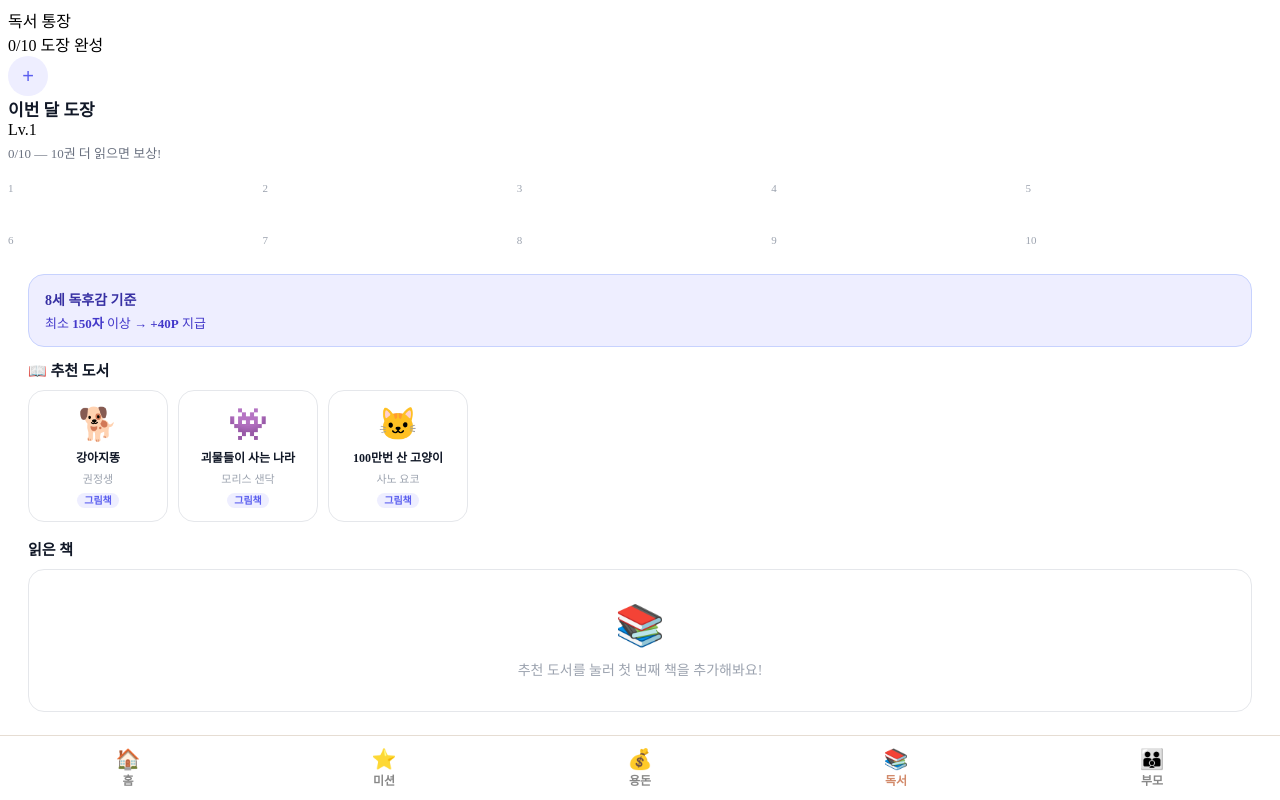
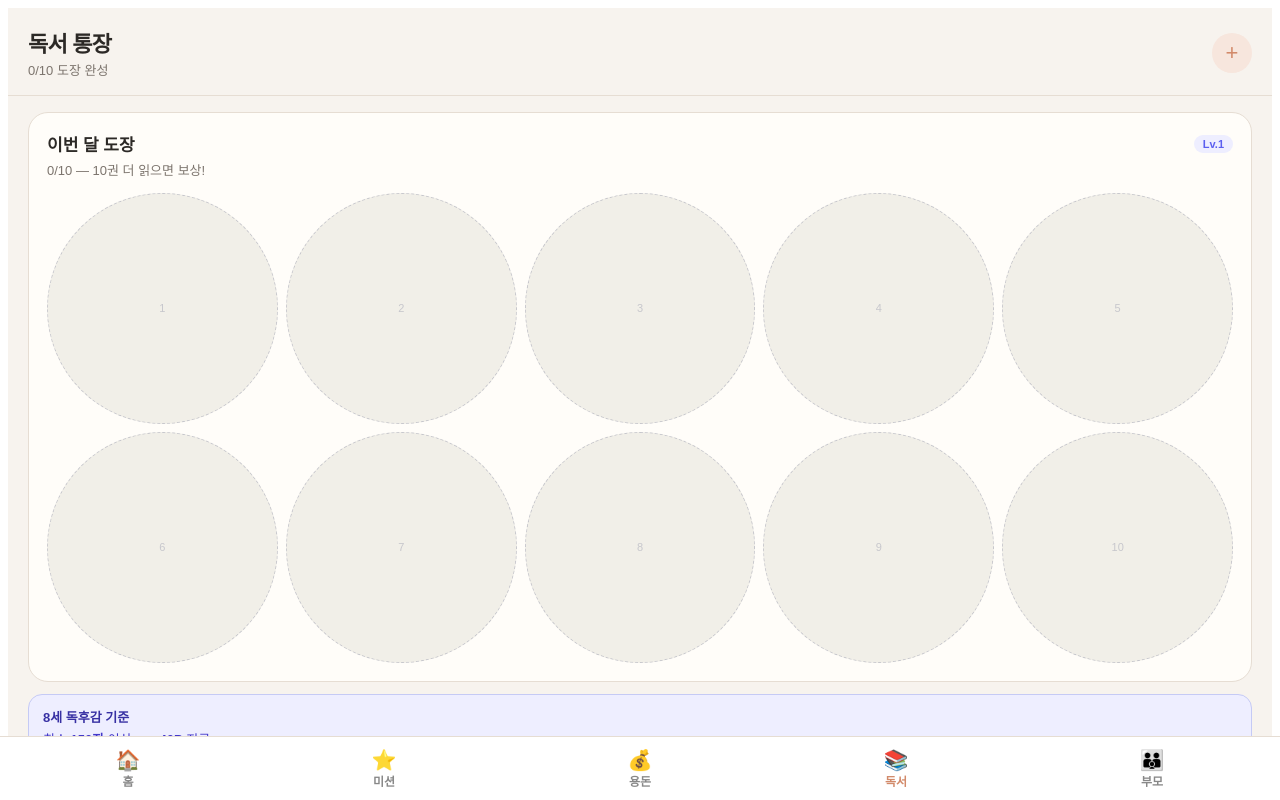
Before and after one commit to thegod1218/daily-kids, a React (Vite) app: page /child/books in a window 1280 px wide. Shown: the top 800 px of the page. Built offline with nearby package versions, Linux system fonts and the light colour scheme.

Commit message:
Update BooksPage.jsx

```diff
--- a/src/pages/child/BooksPage.jsx
+++ b/src/pages/child/BooksPage.jsx
@@ -1,57 +1,58 @@
 import React, { useState } from 'react'
+import { useNavigate } from 'react-router-dom'
 import { useAppStore } from '../../store'
-import { useToast } from '../../hooks/useToast'
-import TabBar from '../../components/TabBar'
-import { Sheet, ProgBar } from '../../components/Common'
 
-// 나이별 최소 글자수 & 포인트
 const AGE_CONFIG = [
-  { maxAge: 7,  minLen: 50,  pts: 20,  label: '50자 이상' },
-  { maxAge: 9,  minLen: 150, pts: 40,  label: '150자 이상' },
-  { maxAge: 11, minLen: 300, pts: 60,  label: '300자 이상' },
-  { maxAge: 99, minLen: 500, pts: 100, label: '500자 이상' },
+  { maxAge:7,  minLen:50,  pts:20  },
+  { maxAge:9,  minLen:150, pts:40  },
+  { maxAge:11, minLen:300, pts:60  },
+  { maxAge:99, minLen:500, pts:100 },
 ]
 
-function getConfig(age) {
-  return AGE_CONFIG.find(c => age <= c.maxAge) || AGE_CONFIG[AGE_CONFIG.length - 1]
+const BOOK_RECS = {
+  '7':  [{ title:'강아지똥',       author:'권정생',   genre:'그림책', emoji:'🐕' },
+         { title:'100만번 산 고양이', author:'사노 요코', genre:'그림책', emoji:'🐱' },
+         { title:'구름빵',          author:'백희나',   genre:'그림책', emoji:'☁️' }],
+  '10': [{ title:'어린왕자',        author:'생텍쥐페리', genre:'소설',   emoji:'🌹' },
+         { title:'해리포터',         author:'J.K. 롤링', genre:'판타지', emoji:'🧙' },
+         { title:'오즈의 마법사',    author:'L.F. 바움', genre:'동화',   emoji:'🌈' }],
+  '13': [{ title:'데미안',          author:'헤르만 헤세', genre:'성장소설', emoji:'🦅' },
+         { title:'어린왕자',        author:'생텍쥐페리', genre:'소설',    emoji:'🌹' },
+         { title:'파친코',          author:'이민진',    genre:'역사소설', emoji:'📖' }],
 }
 
-// 무료 도서 추천 (알라딘 API 대신 큐레이션 데이터)
-const BOOK_RECS = {
-  '7':  [{ title: '강아지똥', author: '권정생', genre: '그림책', emoji: '🐕' }, { title: '괴물들이 사는 나라', author: '모리스 샌닥', genre: '그림책', emoji: '👾' }, { title: '100만번 산 고양이', author: '사노 요코', genre: '그림책', emoji: '🐱' }],
-  '10': [{ title: '어린왕자', author: '생텍쥐페리', genre: '소설', emoji: '🌹' }, { title: '해리포터와 마법사의 돌', author: 'J.K. 롤링', genre: '판타지', emoji: '🧙' }, { title: '오즈의 마법사', author: 'L.F. 바움', genre: '동화', emoji: '🌈' }],
-  '13': [{ title: '파친코', author: '이민진', genre: '역사소설', emoji: '📖' }, { title: '채식주의자', author: '한강', genre: '소설', emoji: '🌿' }, { title: '데미안', author: '헤르만 헤세', genre: '성장소설', emoji: '🦅' }],
+const STATUS = {
+  reading:       { label:'읽는 중',  color:'#7C746D', bg:'#F7F3EE' },
+  pendingReview: { label:'검수 요청', color:'#C06000', bg:'#FFF8EE' },
+  approved:      { label:'완료',     color:'#4A7C59', bg:'#EDF9F0' },
+  rejected:      { label:'다시 쓰기', color:'#C0395A', bg:'#FFF0F4' },
 }
 
-function getRecommendations(age) {
-  if (age <= 8)  return BOOK_RECS['7']
-  if (age <= 12) return BOOK_RECS['10']
-  return BOOK_RECS['13']
-}
-
-const STATUS_CONFIG = {
-  reading:       { label: '읽는 중',  color: '#6B7280', bg: '#F3F4F6' },
-  pendingReview: { label: '검수 요청', color: '#D97706', bg: '#FFFBEB' },
-  approved:      { label: '완료',     color: '#16A34A', bg: '#F0FDF4' },
-  rejected:      { label: '다시 쓰기', color: '#DC2626', bg: '#FEF2F2' },
+function Toast({ msg }) {
+  if (!msg) return null
+  return <div style={{ position:'fixed', bottom:90, left:'50%', transform:'translateX(-50%)', background:'#2C2926', color:'white', padding:'12px 20px', borderRadius:24, fontSize:14, fontWeight:600, whiteSpace:'nowrap', zIndex:999, pointerEvents:'none', maxWidth:'90%' }}>{msg}</div>
 }
 
 export default function BooksPage() {
+  const nav = useNavigate()
   const { childAge, books, addBook, submitReview } = useAppStore()
-  const { show, ToastEl } = useToast()
-  const cfg = getConfig(childAge)
-  const recs = getRecommendations(childAge)
-  const stamps = books.filter(b => b.status === 'approved').length
+  const [addOpen, setAddOpen]       = useState(false)
+  const [reviewBook, setReviewBook] = useState(null)
+  const [bkTitle, setBkTitle]       = useState('')
+  const [bkAuthor, setBkAuthor]     = useState('')
+  const [review, setReview]         = useState('')
+  const [toast, setToast]           = useState(null)
 
-  const [addOpen, setAddOpen] = useState(false)
-  const [reviewBook, setReviewBook] = useState(null)
-  const [bkTitle, setBkTitle] = useState('')
-  const [bkAuthor, setBkAuthor] = useState('')
-  const [review, setReview] = useState('')
+  const show = (msg) => { setToast(msg); setTimeout(() => setToast(null), 2400) }
 
-  const handleAdd = (title = bkTitle, author = bkAuthor) => {
-    if (!title.trim()) { show('책 제목을 입력해주세요'); return }
-    addBook({ title: title.trim(), author: author || '미상' })
+  const cfg    = AGE_CONFIG.find(c => childAge <= c.maxAge) || AGE_CONFIG[AGE_CONFIG.length-1]
+  const recs   = childAge <= 8 ? BOOK_RECS['7'] : childAge <= 12 ? BOOK_RECS['10'] : BOOK_RECS['13']
+  const stamps = books.filter(b => b.status==='approved').length
+  const path   = window.location.pathname
+
+  const handleAdd = (t = bkTitle, a = bkAuthor) => {
+    if (!t.trim()) { show('책 제목을 입력해주세요'); return }
+    addBook({ title:t.trim(), author:a||'미상' })
     setBkTitle(''); setBkAuthor(''); setAddOpen(false)
     show('책 추가 완료! 열심히 읽어봐요 📚')
   }
@@ -63,139 +64,159 @@ export default function BooksPage() {
     show('독후감 제출! 부모님 검수를 기다려요 🎉')
   }
 
-  const openReview = (book) => {
-    setReviewBook(book)
-    setReview(book.review || '')
-  }
+  const inputStyle = { width:'100%', height:50, border:'1.5px solid #E6DDD3', borderRadius:12, padding:'0 16px', fontSize:16, outline:'none', fontFamily:'inherit', marginBottom:12, boxSizing:'border-box', background:'white' }
+
+  const tabs = [
+    { icon:'🏠', label:'홈',   to:'/child/home'      },
+    { icon:'⭐', label:'미션', to:'/child/missions'   },
+    { icon:'💰', label:'용돈', to:'/child/money'      },
+    { icon:'📚', label:'독서', to:'/child/books'      },
+    { icon:'👪', label:'부모', to:'/parent/dashboard' },
+  ]
 
   return (
-    <div className="page">
-      <div className="page-header">
+    <div style={{ minHeight:'100vh', background:'#F7F3EE', paddingBottom:90, fontFamily:'sans-serif', color:'#2C2926' }}>
+
+      {/* 헤더 */}
+      <div style={{ background:'#F7F3EE', padding:'18px 20px 16px', borderBottom:'1px solid #E6DDD3', position:'sticky', top:0, zIndex:50, display:'flex', alignItems:'center', justifyContent:'space-between' }}>
         <div>
-          <div className="header-title">독서 통장</div>
-          <div className="header-sub">{stamps}/10 도장 완성</div>
+          <div style={{ fontSize:22, fontWeight:800, letterSpacing:'-0.8px' }}>독서 통장</div>
+          <div style={{ fontSize:13, color:'#7C746D', marginTop:2 }}>{stamps}/10 도장 완성</div>
         </div>
-        <button onClick={() => setAddOpen(true)} style={{ width: 40, height: 40, borderRadius: '50%', border: 'none', background: '#EEEEFF', cursor: 'pointer', fontSize: 20, color: '#5B5FEF' }} aria-label="추가">+</button>
+        <button onClick={() => setAddOpen(true)} style={{ width:40, height:40, borderRadius:'50%', border:'none', background:'#F7E6DD', cursor:'pointer', fontSize:22, color:'#D28A6A', display:'flex', alignItems:'center', justifyContent:'center' }}>+</button>
       </div>
 
+      <div style={{ padding:'16px 20px 0' }}>
+
         {/* 도장판 */}
-      <div className="card" style={{ borderColor: stamps >= 10 ? '#22C55E' : '#E5E7EB', background: stamps >= 10 ? '#F0FDF4' : 'white' }}>
-        <div className="spb" style={{ marginBottom: 4 }}>
-          <div style={{ fontSize: 17, fontWeight: 700, color: '#111827' }}>이번 달 도장</div>
-          <span className={`badge ${stamps >= 10 ? 'badge-green' : 'badge-accent'}`}>Lv.{Math.floor(stamps / 10) + 1}</span>
+        <div style={{ background: stamps>=10 ? '#EDF9F0' : '#FFFDF9', borderRadius:20, border: stamps>=10 ? '1px solid #B8DBBF' : '1px solid #E6DDD3', padding:18, marginBottom:12 }}>
+          <div style={{ display:'flex', alignItems:'center', justifyContent:'space-between', marginBottom:4 }}>
+            <div style={{ fontSize:17, fontWeight:700 }}>이번 달 도장</div>
+            <span style={{ fontSize:11, fontWeight:700, padding:'3px 9px', borderRadius:20, background: stamps>=10 ? '#EDF9F0' : '#EEEEFF', color: stamps>=10 ? '#4A7C59' : '#5B5FEF' }}>Lv.{Math.floor(stamps/10)+1}</span>
           </div>
-        <div style={{ fontSize: 13, color: '#6B7280', marginBottom: 16 }}>
-          {stamps}/10 — {stamps >= 10 ? '🎉 이번 달 목표 달성!' : `${10 - stamps}권 더 읽으면 보상!`}
+          <div style={{ fontSize:13, color:'#7C746D', marginBottom:14 }}>
+            {stamps}/10 — {stamps>=10 ? '🎉 이번 달 목표 달성!' : `${10-stamps}권 더 읽으면 보상!`}
           </div>
-        <div style={{ display: 'grid', gridTemplateColumns: 'repeat(5,1fr)', gap: 8 }}>
-          {Array.from({ length: 10 }).map((_, i) => (
-            <div key={i} className={`stamp ${i < stamps ? 'on' : 'off'}`} style={{ height: 44 }}>
-              {i < stamps ? '📚' : <span style={{ fontSize: 11, color: '#9CA3AF' }}>{i + 1}</span>}
+          <div style={{ display:'grid', gridTemplateColumns:'repeat(5,1fr)', gap:8 }}>
+            {Array.from({length:10}).map((_,i) => (
+              <div key={i} style={{ aspectRatio:'1', borderRadius:'50%', display:'flex', alignItems:'center', justifyContent:'center', background: i<stamps ? '#EDF9F0' : '#F1EFE8', border: i<stamps ? '2px solid #4A7C59' : '1.5px dashed #C7C7CC', fontSize: i<stamps ? 18 : 11, color: i<stamps ? '#4A7C59' : '#C7C7CC' }}>
+                {i < stamps ? '📚' : i+1}
               </div>
             ))}
           </div>
         </div>
 
-      {/* 나이별 독후감 안내 */}
-      <div style={{ margin: '0 20px 12px', background: '#EEEEFF', borderRadius: 16, padding: '14px 16px', border: '1px solid #C7D2FE' }}>
-        <div style={{ fontSize: 14, fontWeight: 700, color: '#3730A3', marginBottom: 4 }}>
-          {childAge}세 독후감 기준
-        </div>
-        <div style={{ fontSize: 13, color: '#4338CA' }}>
-          최소 <strong>{cfg.minLen}자</strong> 이상 → <strong>+{cfg.pts}P</strong> 지급
-        </div>
+        {/* 나이별 기준 */}
+        <div style={{ background:'#EEEEFF', borderRadius:14, padding:'12px 14px', marginBottom:12, border:'1px solid #C5CAF5' }}>
+          <div style={{ fontSize:13, fontWeight:700, color:'#3730A3', marginBottom:3 }}>{childAge}세 독후감 기준</div>
+          <div style={{ fontSize:13, color:'#4338CA' }}>최소 <strong>{cfg.minLen}자</strong> 이상 → <strong>+{cfg.pts}P</strong> 지급</div>
         </div>
 
-      {/* 책 추천 */}
-      <div style={{ padding: '0 20px', marginBottom: 8 }}>
-        <div style={{ fontSize: 15, fontWeight: 700, color: '#111827', marginBottom: 10 }}>📖 추천 도서</div>
-        <div style={{ display: 'flex', gap: 10, overflowX: 'auto', paddingBottom: 4 }}>
-          {recs.map((r, i) => (
+        {/* 추천 도서 */}
+        <div style={{ fontSize:17, fontWeight:700, marginBottom:10 }}>📖 추천 도서</div>
+        <div style={{ display:'flex', gap:10, overflowX:'auto', paddingBottom:8, marginBottom:4 }}>
+          {recs.map((r,i) => (
             <div key={i} onClick={() => { setBkTitle(r.title); setBkAuthor(r.author); setAddOpen(true) }}
-              style={{ flexShrink: 0, width: 110, background: 'white', borderRadius: 16, border: '1px solid #E5E7EB', padding: 14, cursor: 'pointer', textAlign: 'center' }}>
-              <div style={{ fontSize: 32, marginBottom: 8 }}>{r.emoji}</div>
-              <div style={{ fontSize: 12, fontWeight: 700, color: '#111827', marginBottom: 3, lineHeight: 1.3 }}>{r.title}</div>
-              <div style={{ fontSize: 11, color: '#9CA3AF' }}>{r.author}</div>
-              <div style={{ fontSize: 10, marginTop: 6 }}>
-                <span style={{ background: '#EEEEFF', color: '#5B5FEF', padding: '2px 7px', borderRadius: 8, fontWeight: 600 }}>{r.genre}</span>
+              style={{ flexShrink:0, width:100, background:'#FFFDF9', borderRadius:16, border:'1px solid #E6DDD3', padding:12, cursor:'pointer', textAlign:'center' }}>
+              <div style={{ fontSize:30, marginBottom:6 }}>{r.emoji}</div>
+              <div style={{ fontSize:12, fontWeight:700, lineHeight:1.3, marginBottom:3 }}>{r.title}</div>
+              <div style={{ fontSize:10, color:'#9CA3AF' }}>{r.author}</div>
+              <div style={{ marginTop:6 }}>
+                <span style={{ background:'#EEEEFF', color:'#5B5FEF', padding:'2px 7px', borderRadius:8, fontSize:10, fontWeight:600 }}>{r.genre}</span>
               </div>
             </div>
           ))}
         </div>
-      </div>
 
         {/* 읽은 책 */}
-      <div style={{ padding: '4px 20px 8px' }}>
-        <div style={{ fontSize: 15, fontWeight: 700, color: '#111827', marginBottom: 10 }}>읽은 책</div>
+        <div style={{ fontSize:17, fontWeight:700, margin:'12px 0 10px' }}>읽은 책</div>
         {books.length > 0 ? books.map(b => {
-          const sc = STATUS_CONFIG[b.status] || STATUS_CONFIG.reading
+          const sc = STATUS[b.status] || STATUS.reading
           return (
-            <div key={b.id} onClick={() => openReview(b)}
-              style={{ display: 'flex', alignItems: 'center', gap: 14, background: 'white', borderRadius: 16, border: '1px solid #E5E7EB', padding: '14px 16px', marginBottom: 10, cursor: 'pointer' }}>
-              <div style={{ width: 44, height: 56, borderRadius: 10, background: '#F0FDF4', display: 'flex', alignItems: 'center', justifyContent: 'center', fontSize: 24, flexShrink: 0 }}>📗</div>
-              <div style={{ flex: 1, minWidth: 0 }}>
-                <div style={{ fontSize: 15, fontWeight: 700, color: '#111827', marginBottom: 2 }}>{b.title}</div>
-                <div style={{ fontSize: 13, color: '#9CA3AF' }}>{b.author}</div>
-                {b.review && (
-                  <div style={{ fontSize: 12, color: '#6B7280', marginTop: 4 }}>{b.review.length}자 작성</div>
-                )}
+            <div key={b.id} onClick={() => { setReviewBook(b); setReview(b.review||'') }}
+              style={{ display:'flex', alignItems:'center', gap:12, background:'#FFFDF9', borderRadius:16, border:'1px solid #E6DDD3', padding:'14px 16px', marginBottom:10, cursor:'pointer' }}>
+              <div style={{ width:42, height:54, borderRadius:10, background:'#EDF9F0', display:'flex', alignItems:'center', justifyContent:'center', fontSize:22, flexShrink:0 }}>📗</div>
+              <div style={{ flex:1, minWidth:0 }}>
+                <div style={{ fontSize:15, fontWeight:700, marginBottom:2 }}>{b.title}</div>
+                <div style={{ fontSize:12, color:'#9CA3AF' }}>{b.author}</div>
+                {b.review && <div style={{ fontSize:11, color:'#7C746D', marginTop:3 }}>{b.review.length}자 작성</div>}
               </div>
-              <span style={{ fontSize: 11, fontWeight: 600, padding: '4px 10px', borderRadius: 12, background: sc.bg, color: sc.color, flexShrink: 0 }}>{sc.label}</span>
+              <span style={{ fontSize:11, fontWeight:600, padding:'4px 10px', borderRadius:20, background:sc.bg, color:sc.color, flexShrink:0 }}>{sc.label}</span>
             </div>
           )
         }) : (
-          <div style={{ textAlign: 'center', padding: '32px 20px', background: 'white', borderRadius: 16, border: '1px solid #E5E7EB', color: '#9CA3AF', fontSize: 14 }}>
-            <div style={{ fontSize: 40, marginBottom: 10 }}>📚</div>
+          <div style={{ textAlign:'center', padding:'32px 20px', background:'#FFFDF9', borderRadius:16, border:'1px solid #E6DDD3', color:'#9CA3AF', fontSize:14 }}>
+            <div style={{ fontSize:40, marginBottom:10 }}>📚</div>
             추천 도서를 눌러 첫 번째 책을 추가해봐요!
           </div>
         )}
       </div>
 
       {/* 책 추가 시트 */}
-      <Sheet open={addOpen} onClose={() => setAddOpen(false)} title="책 추가">
-        <input className="input" placeholder="책 제목" value={bkTitle} onChange={e => setBkTitle(e.target.value)} style={{ marginBottom: 12 }} />
-        <input className="input" placeholder="지은이 (선택)" value={bkAuthor} onChange={e => setBkAuthor(e.target.value)} style={{ marginBottom: 20 }} />
-        <button className="btn btn-primary" onClick={() => handleAdd()}>추가하기</button>
-      </Sheet>
+      {addOpen && (
+        <div onClick={() => setAddOpen(false)} style={{ position:'fixed', inset:0, background:'rgba(0,0,0,0.45)', zIndex:200, display:'flex', alignItems:'flex-end' }}>
+          <div onClick={e => e.stopPropagation()} style={{ background:'white', borderRadius:'26px 26px 0 0', padding:'0 20px 36px', width:'100%' }}>
+            <div style={{ width:36, height:4, borderRadius:2, background:'#E5E7EB', margin:'14px auto 20px' }} />
+            <div style={{ fontSize:20, fontWeight:700, marginBottom:18 }}>책 추가</div>
+            <input placeholder="책 제목" value={bkTitle} onChange={e => setBkTitle(e.target.value)} style={inputStyle} />
+            <input placeholder="지은이 (선택)" value={bkAuthor} onChange={e => setBkAuthor(e.target.value)} style={{ ...inputStyle, marginBottom:20 }} />
+            <button onClick={() => handleAdd()} style={{ width:'100%', padding:15, borderRadius:16, background:'#D28A6A', border:'none', color:'white', fontSize:16, fontWeight:700, cursor:'pointer', fontFamily:'inherit' }}>추가하기</button>
+          </div>
+        </div>
+      )}
 
-      {/* 독후감 작성 시트 */}
-      <Sheet open={!!reviewBook} onClose={() => setReviewBook(null)} title={reviewBook?.title || '독후감'}>
+      {/* 독후감 시트 */}
       {reviewBook && (
-          <>
-            <div style={{ background: '#EEEEFF', borderRadius: 14, padding: '12px 14px', marginBottom: 14, fontSize: 14, color: '#3730A3', fontWeight: 600 }}>
-              {cfg.label} 작성 시 +{cfg.pts}P 지급 ({childAge}세 기준)
+        <div onClick={() => setReviewBook(null)} style={{ position:'fixed', inset:0, background:'rgba(0,0,0,0.45)', zIndex:200, display:'flex', alignItems:'flex-end' }}>
+          <div onClick={e => e.stopPropagation()} style={{ background:'white', borderRadius:'26px 26px 0 0', padding:'0 20px 36px', width:'100%', maxHeight:'90vh', overflowY:'auto' }}>
+            <div style={{ width:36, height:4, borderRadius:2, background:'#E5E7EB', margin:'14px auto 20px' }} />
+            <div style={{ fontSize:20, fontWeight:700, marginBottom:6 }}>{reviewBook.title}</div>
+            <div style={{ background:'#EEEEFF', borderRadius:12, padding:'10px 14px', marginBottom:14, fontSize:13, color:'#3730A3', fontWeight:600 }}>
+              최소 {cfg.minLen}자 이상 → +{cfg.pts}P ({childAge}세 기준)
             </div>
             <textarea
               placeholder={`독후감을 써봐요...\n(최소 ${cfg.minLen}자 이상)`}
               value={review}
               onChange={e => setReview(e.target.value)}
-              disabled={reviewBook.status === 'approved'}
-              style={{ width: '100%', minHeight: 160, border: '1.5px solid #E5E7EB', borderRadius: 16, padding: 16, fontSize: 15, resize: 'none', outline: 'none', fontFamily: 'inherit', color: '#111827', lineHeight: 1.7, marginBottom: 10 }}
+              disabled={reviewBook.status==='approved'}
+              style={{ width:'100%', minHeight:160, border:'1.5px solid #E6DDD3', borderRadius:14, padding:14, fontSize:15, resize:'none', outline:'none', fontFamily:'inherit', lineHeight:1.7, marginBottom:10, boxSizing:'border-box', background:'white' }}
             />
-            <div style={{ display: 'flex', justifyContent: 'space-between', alignItems: 'center', marginBottom: 16 }}>
-              <span style={{ fontSize: 14, color: review.length >= cfg.minLen ? '#16A34A' : '#9CA3AF', fontWeight: 600 }}>
+            <div style={{ display:'flex', justifyContent:'space-between', alignItems:'center', marginBottom:10 }}>
+              <span style={{ fontSize:13, color: review.length>=cfg.minLen ? '#4A7C59' : '#9CA3AF', fontWeight:600 }}>
                 {review.length}자 / {cfg.minLen}자
               </span>
-              {review.length >= cfg.minLen && <span style={{ fontSize: 13, color: '#16A34A', fontWeight: 600 }}>✓ 기준 충족!</span>}
+              {review.length >= cfg.minLen && <span style={{ fontSize:12, color:'#4A7C59', fontWeight:600 }}>✓ 기준 충족!</span>}
             </div>
-            <ProgBar value={Math.min(100, review.length / cfg.minLen * 100)} color={review.length >= cfg.minLen ? '#22C55E' : '#5B5FEF'} style={{ marginBottom: 16 }} />
+            {/* 진행바 */}
+            <div style={{ height:6, background:'#F1EFE8', borderRadius:3, overflow:'hidden', marginBottom:16 }}>
+              <div style={{ height:'100%', background: review.length>=cfg.minLen ? '#4A7C59' : '#D28A6A', borderRadius:3, width:`${Math.min(100, review.length/cfg.minLen*100)}%`, transition:'width 0.3s' }} />
+            </div>
             {reviewBook.status !== 'approved' && (
-              <button className="btn btn-primary" onClick={handleSubmit} disabled={review.length < cfg.minLen}>
+              <button onClick={handleSubmit} disabled={review.length < cfg.minLen}
+                style={{ width:'100%', padding:15, borderRadius:16, background: review.length>=cfg.minLen ? '#D28A6A' : '#E6DDD3', border:'none', color: review.length>=cfg.minLen ? 'white' : '#9CA3AF', fontSize:16, fontWeight:700, cursor: review.length>=cfg.minLen ? 'pointer' : 'not-allowed', fontFamily:'inherit' }}>
                 {review.length < cfg.minLen ? `${cfg.minLen - review.length}자 더 써요` : '부모님께 검수 요청 →'}
               </button>
             )}
             {reviewBook.parentComment && (
-              <div style={{ marginTop: 14, padding: '14px 16px', background: '#F0FDF4', borderRadius: 14, border: '1px solid #BBF7D0' }}>
-                <div style={{ fontSize: 12, fontWeight: 700, color: '#16A34A', marginBottom: 5 }}>부모님 한마디 💬</div>
-                <div style={{ fontSize: 14, color: '#15803D' }}>{reviewBook.parentComment}</div>
+              <div style={{ marginTop:14, padding:'14px 16px', background:'#EDF9F0', borderRadius:14, border:'1px solid #B8DBBF' }}>
+                <div style={{ fontSize:12, fontWeight:700, color:'#4A7C59', marginBottom:5 }}>부모님 한마디 💬</div>
+                <div style={{ fontSize:14, color:'#2C5F3F' }}>{reviewBook.parentComment}</div>
               </div>
             )}
-          </>
+          </div>
+        </div>
       )}
-      </Sheet>
 
-      <TabBar />
-      {ToastEl}
+      <nav style={{ position:'fixed', bottom:0, left:0, right:0, background:'#fff', borderTop:'1px solid #E6DDD3', display:'flex', justifyContent:'space-around', padding:'10px 0', zIndex:100 }}>
+        {tabs.map(t => (
+          <button key={t.to} onClick={() => nav(t.to)} style={{ textAlign:'center', fontSize:12, fontWeight:700, cursor:'pointer', background:'none', border:'none', color: path===t.to ? '#D28A6A' : '#888', fontFamily:'inherit' }}>
+            <div style={{ fontSize:20 }}>{t.icon}</div>
+            <span>{t.label}</span>
+          </button>
+        ))}
+      </nav>
+
+      <Toast msg={toast} />
     </div>
   )
 }
```
Lines whose indentation alone changed are shown as unchanged.
